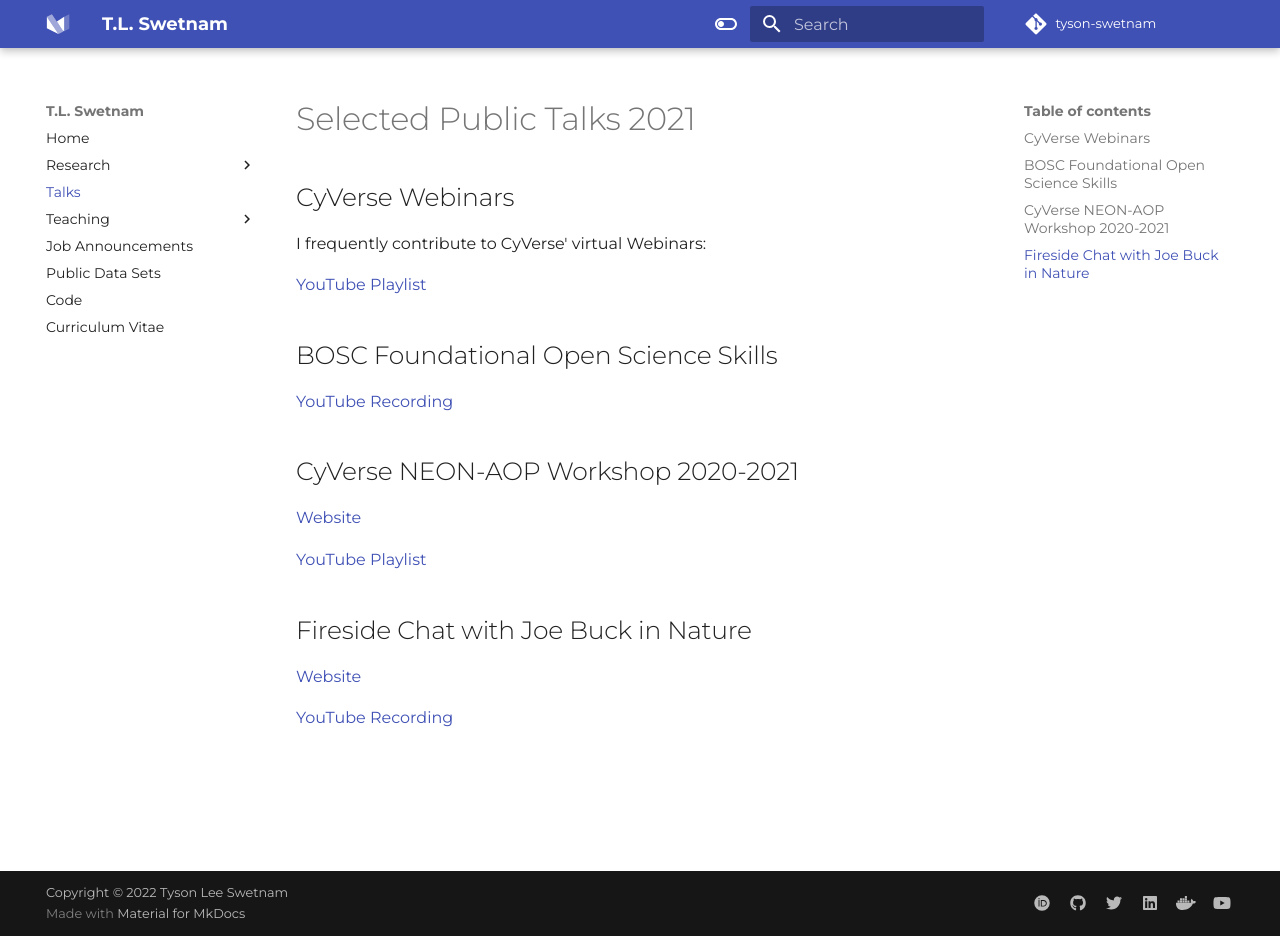
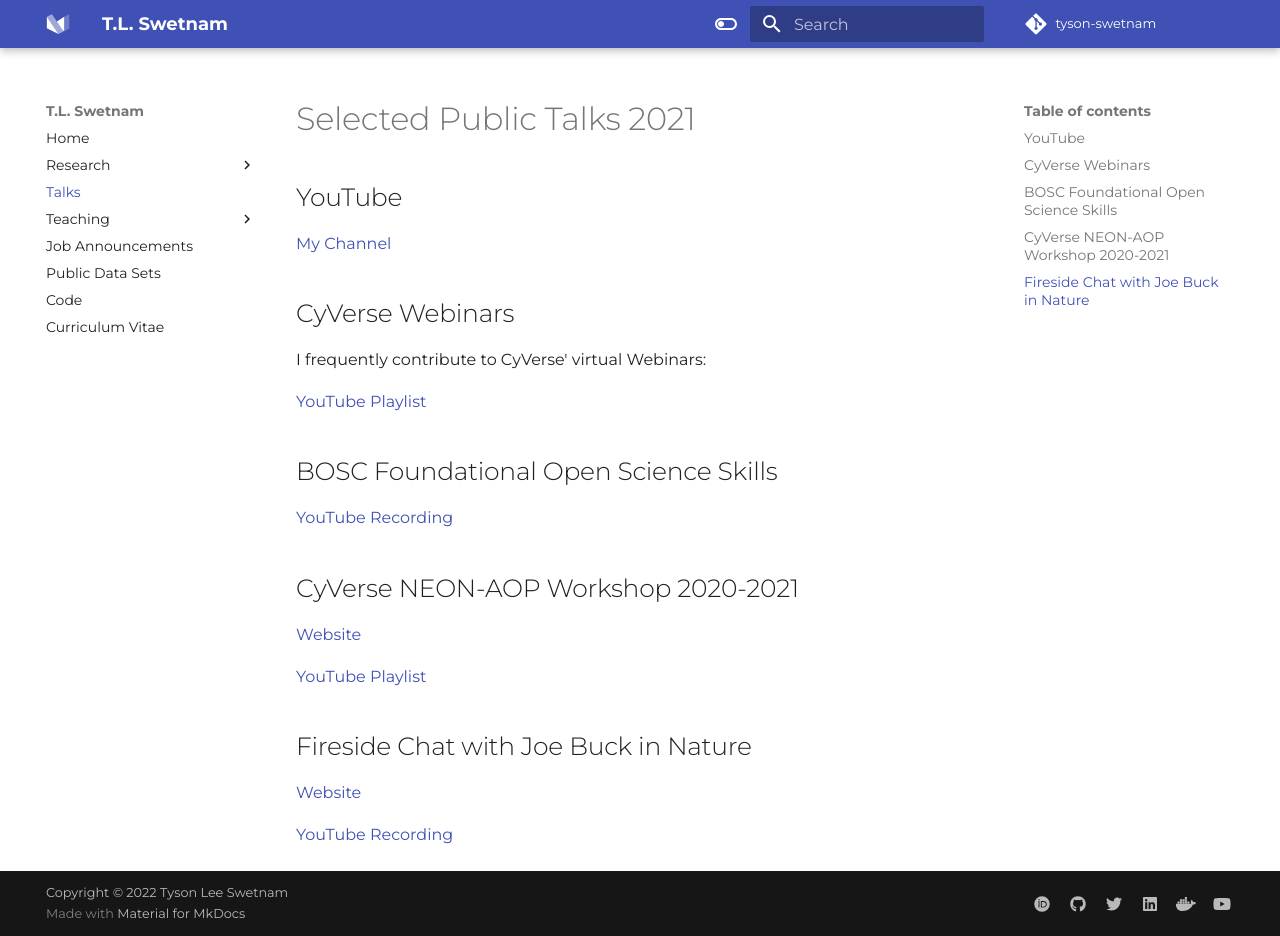
Before and after one commit to tyson-swetnam/new-website, an MkDocs documentation site: the page built from docs/talks.md, in a window 1280 px wide and 936 px high. Built offline with MkDocs 1.6.1 and Material for MkDocs 9.7.7, drawn with Linux system fonts in a browser that asks for light colours; some web fonts are replaced; comment, search, counter and statistics services are not loaded.

Commit message:
Update talks.md

```diff
--- a/docs/talks.md
+++ b/docs/talks.md
@@ -1,4 +1,8 @@
 # Selected Public Talks 2021
+
+## YouTube
+
+[My Channel](https://www.youtube.com/channel/UC5xPt9KZHccC0ehMNEkINzQ)
 
 ## CyVerse Webinars
 
```
